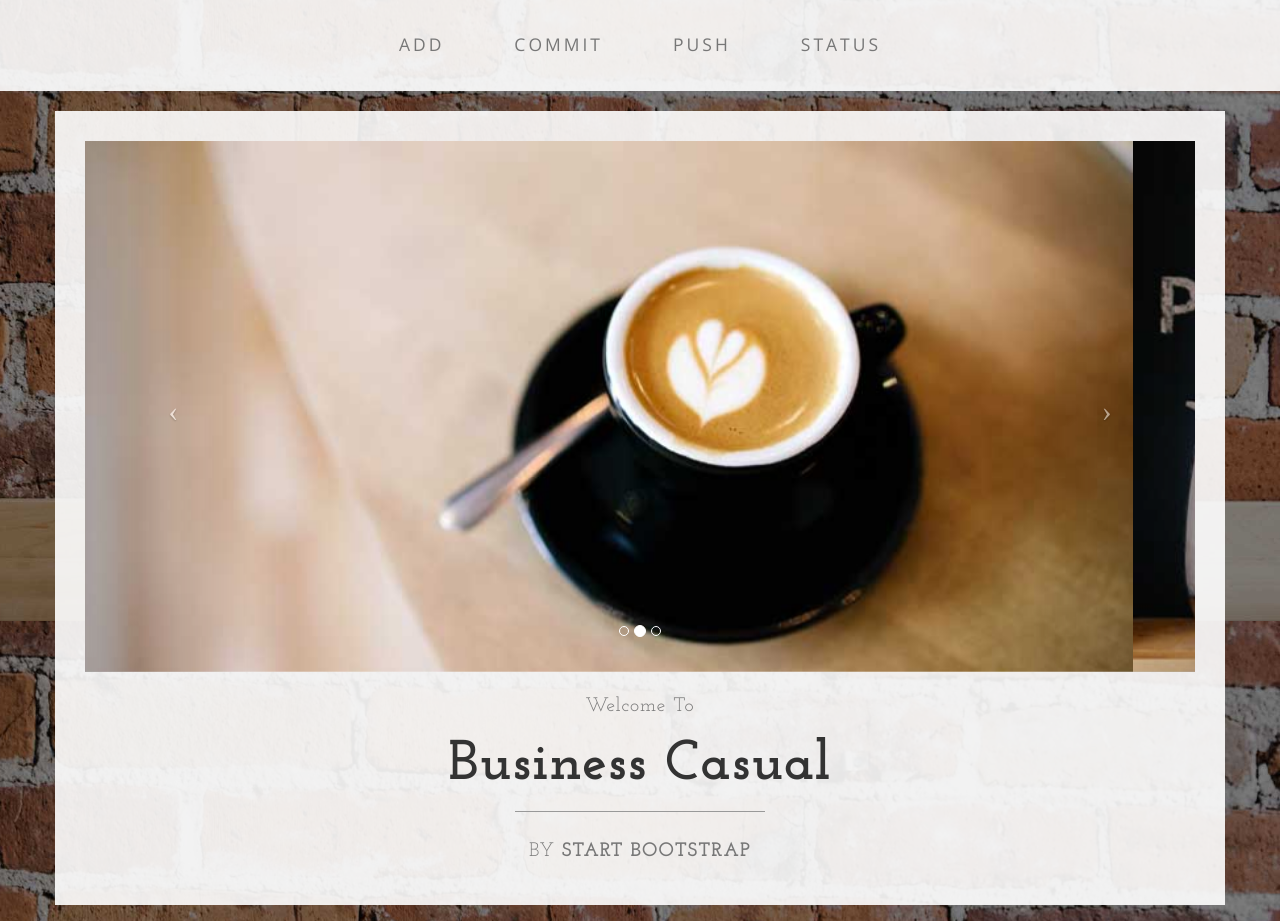
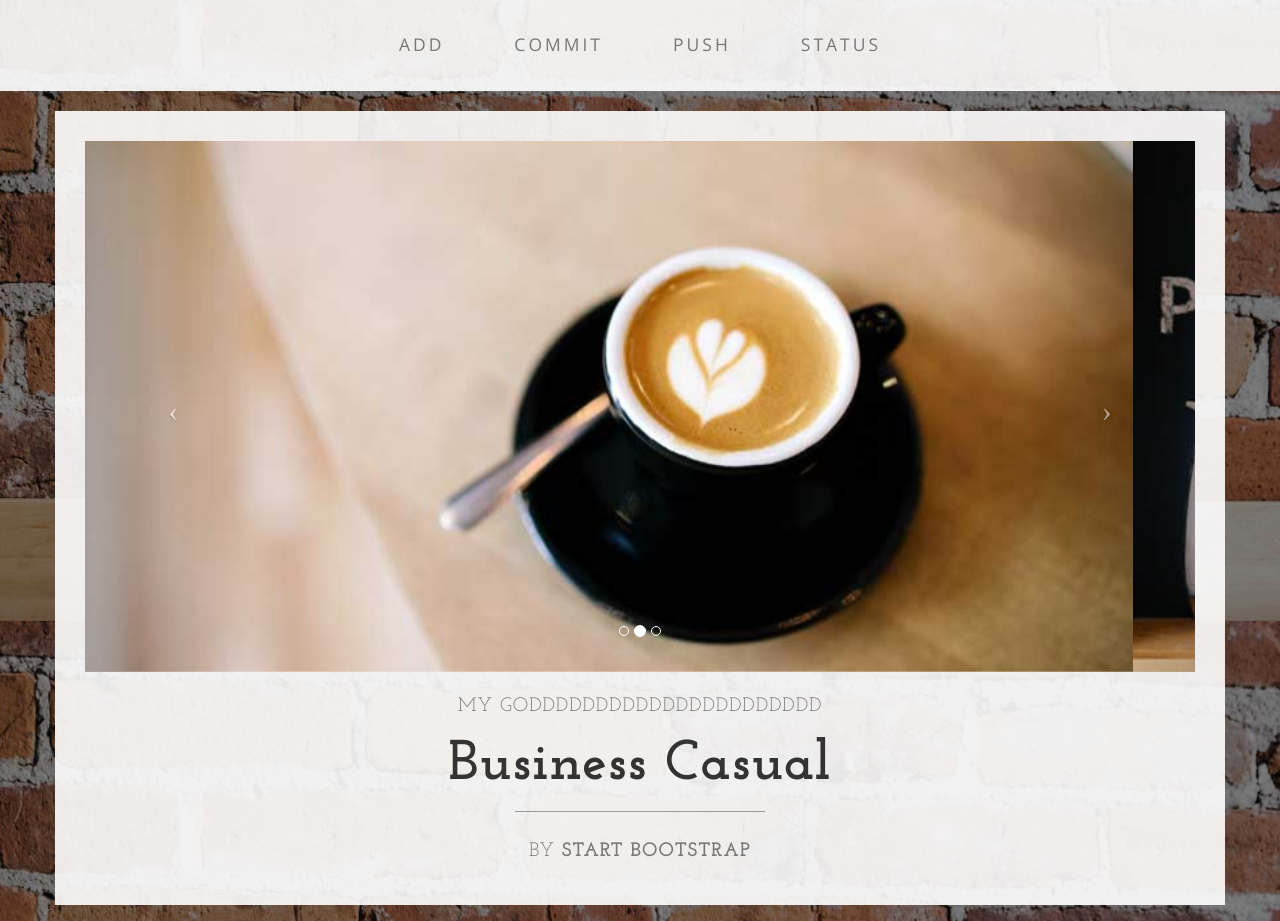
Before and after one commit to KingsADZ/GitCourse, a plain HTML site: page index.html in a window 1280 px wide. Shown: the part 179-1100 px from the top of the page. Drawn offline with nearby package versions, Linux system fonts and the light colour scheme.

Commit message:
Hey You Guysssssss

```diff
--- a/index.html
+++ b/index.html
@@ -106,7 +106,7 @@
                         </a>
                     </div>
                     <h2 class="brand-before">
-                        <small>Welcome to</small>
+                        <small>MY GODDDDDDDDDDDDDDDDDDDDDD</small>
                     </h2>
                     <h1 class="brand-name">Business Casual</h1>
                     <hr class="tagline-divider">
```
